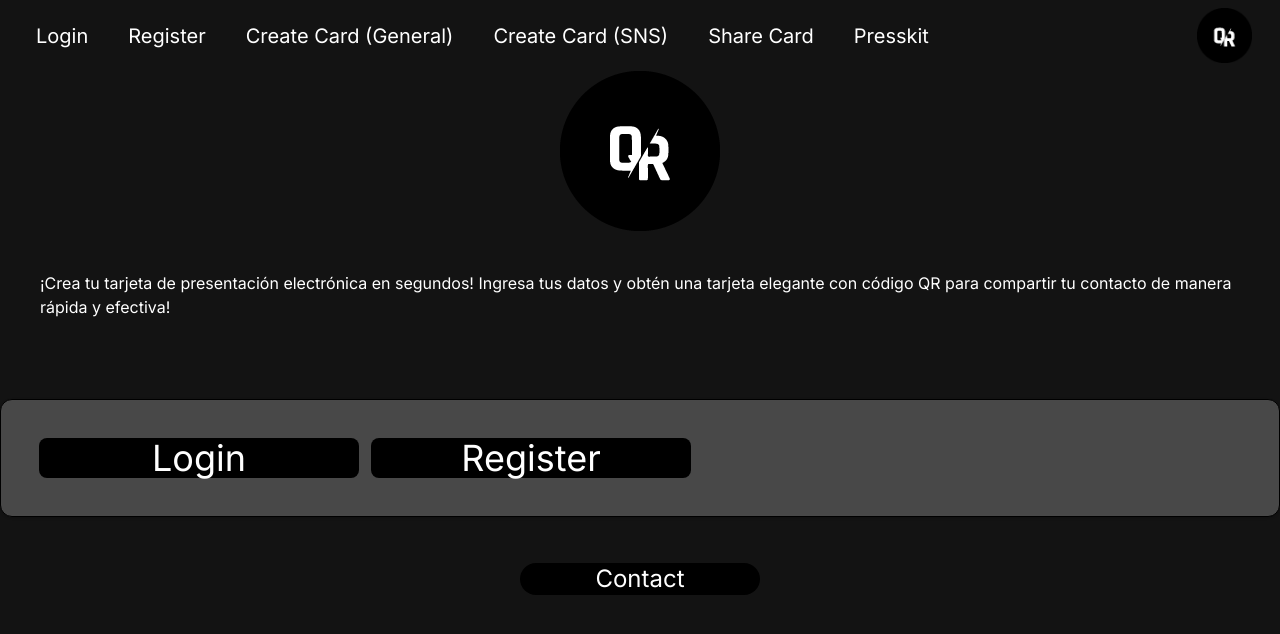
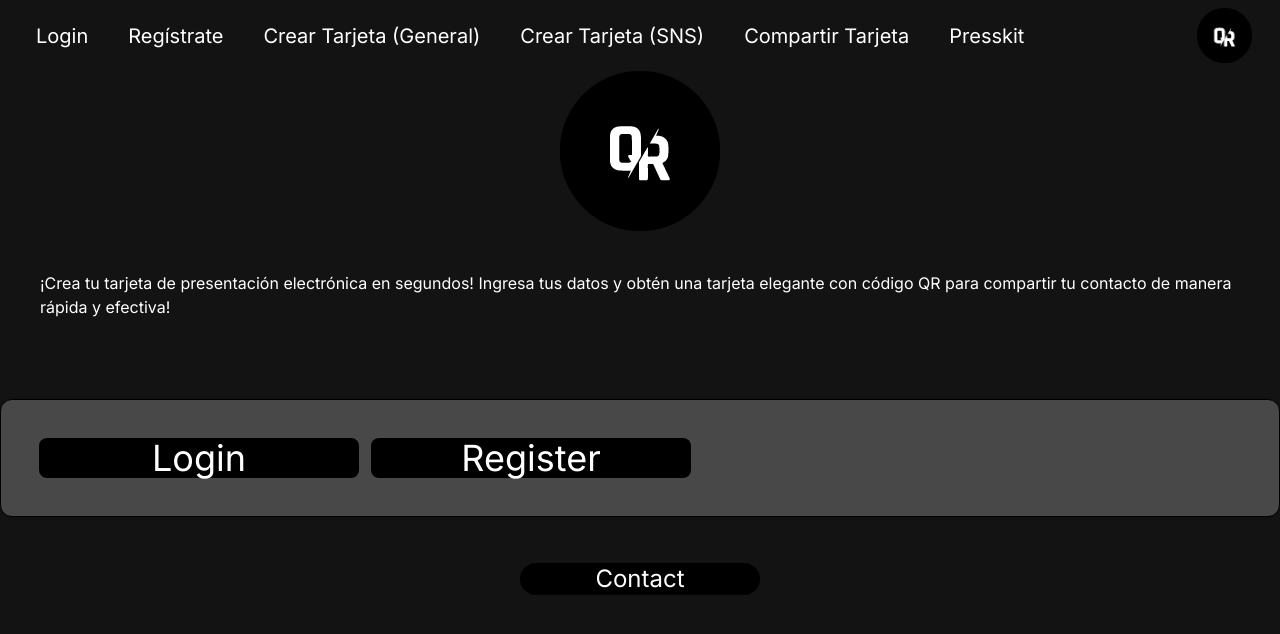
Before and after one commit to oicrruf/presskit-web, a React (Vite) app: page / in a window 1280 px wide. Shown: the top 634 px of the page. Built offline with nearby package versions, Linux system fonts and the light colour scheme.

Commit message:
cambio nombres navbar español

```diff
--- a/src/components/NavBar.jsx
+++ b/src/components/NavBar.jsx
@@ -14,16 +14,16 @@ export default function DefaultNavbar () {
           Login
         </a>
         <a href='/register' className='p-5'>
-          Register
+          Regístrate
         </a>
         <a href='/CreateCardGeneral' className='p-5'>
-          Create Card (General)
+          Crear Tarjeta (General)
         </a>
         <a href='/CreateCardSNS' className='p-5'>
-          Create Card (SNS)
+          Crear Tarjeta (SNS)
         </a>
         <a href='/ShareCard' className='p-5'>
-          Share Card
+          Compartir Tarjeta
         </a>
         <a href='#' className='p-5'>
           Presskit
@@ -39,16 +39,16 @@ export default function DefaultNavbar () {
               Login
             </a>
             <a href='/register' className='px-5 py-2 flex justify-center items-center text-center'>
-              Register
+              Regístrate
             </a>
             <a href='/CreateCardGeneral' className='px-5 py-2 flex justify-center items-center text-center'>
-              Create Card (General)
+              Crear Tarjeta (General)
             </a>
             <a href='/CreateCardSNS' className='px-5 py-2 flex justify-center items-center text-center'>
-              Create Card (SNS)
+              Crear Tarjeta (SNS)
             </a>
             <a href='/ShareCard' className='px-5 py-2 flex justify-center items-center text-center'>
-              Share Card
+              Compartir Tarjeta
             </a>
             <a href='#' className='px-5 py-2 flex justify-center items-center text-center'>
               Presskit
```
